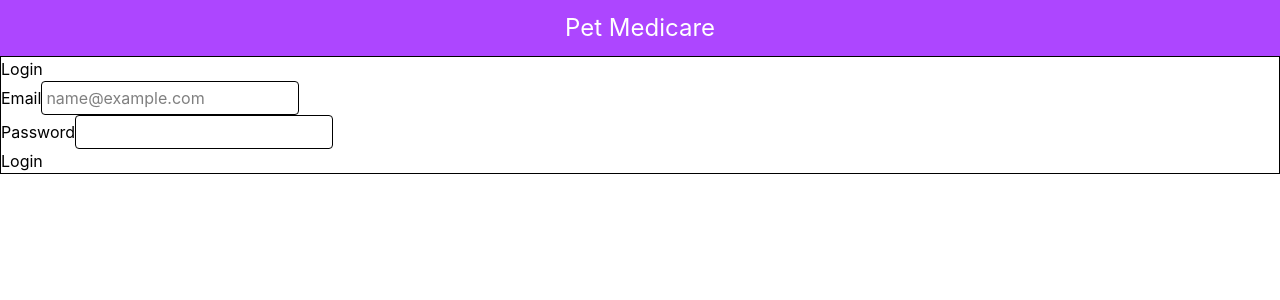
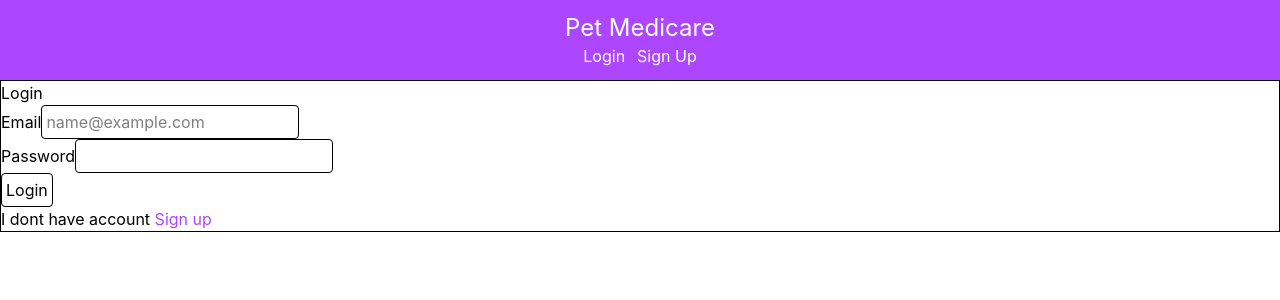
Before and after one commit to Titas-titas/PetsMedicare, a React (Vite) app in the folder front/: page /login in a window 1280 px wide. Shown: the top 300 px of the page. Built offline with nearby package versions, Linux system fonts and the light colour scheme; no server answers.

Commit message:
Added a working user login | added links

```diff
--- a/front/src/App.jsx
+++ b/front/src/App.jsx
@@ -3,20 +3,34 @@ import AllAppoitments from "./compoments/AllAppoitments.jsx";
 import EditAppoitments from "./compoments/EditAppoitment.jsx";
 import Home from "./compoments/Home.jsx";
 import Login from "./compoments/Login.jsx";
+import LogoutBtn from "./compoments/LogoutBtn.jsx";
+import ProtectedRoute from "./compoments/ProtectedRoute.jsx";
 import Signup from "./compoments/Signup.jsx";
 import { Routes, Route, Link } from "react-router";
+import { UserContext } from "./contexts/UserContext.jsx";
+import { useContext } from "react";
 
 function App() {
+    const { user } = useContext(UserContext);
 
     return(
         <>
-            <div className="text-white bg-purple-500 text-center p-3"><h1 className="text-2xl">Pet Medicare</h1></div>
+            <div className="text-white bg-purple-500 text-center p-3">
+                <h1 className="text-2xl">Pet Medicare</h1>
+                <div className="flex gap-3 justify-center">
+                    {user && <LogoutBtn/>}
+                    {!user && <>
+                        <Link to="/login">Login</Link>
+                        <Link to="/signup">Sign Up</Link>
+                    </>}
+                </div>
+            </div>
             <div>
                 <Routes>
                     <Route path="/" element={<Home/>}/>
                     <Route path="/appoitments/edit" element={<EditAppoitments/>}/>
                     <Route path="/appoitments/add" element={<AddAppoitments/>}/>
-                    <Route path="/appoitments" element={<AllAppoitments/>}/>
+                    <Route path="/appoitments" element={<ProtectedRoute><AllAppoitments/></ProtectedRoute>}/>
                     <Route path="/login" element={<Login/>}/>
                     <Route path="/signup" element={<Signup/>}/>
                 </Routes>
--- a/front/src/compoments/Login.jsx
+++ b/front/src/compoments/Login.jsx
@@ -1,12 +1,15 @@
 import axios from "axios";
-import { useState } from "react";
+import { useContext, useState } from "react";
 import { useForm } from "react-hook-form";
-import { useNavigate } from "react-router";
+import { Link, useNavigate } from "react-router";
+import { UserContext } from "../contexts/UserContext";
+import { handleErrors } from "../utils/errorhandling";
 
 const API_URL = import.meta.env.VITE_API_URL;
 
 function Login() {
     const [error, setError] = useState("");
+    const {setUser} = useContext(UserContext);
     const {register, handleSubmit, formState:{errors}} = useForm();
     const navigate = useNavigate();
 
@@ -14,9 +17,10 @@ function Login() {
         try {
             const response = await axios.post(`${API_URL}/users/login`, formdata, {withCredentials:true});
 
+            setUser(response.data.data);
             navigate("/appoitments");
         } catch (error) {
-            setError(error.message);
+            setError(handleErrors(error));
         }
     }
     return(
@@ -54,6 +58,11 @@ function Login() {
                 </div>
 
                 <button type="submit">Login</button>
+                <div>
+                    <p>
+                        I dont have account <Link to="/signup" className="text-purple-500 hover:text-purple-900">Sign up</Link>
+                    </p>
+                </div>
             </form>
         </>
     )
--- /dev/null
+++ b/front/src/compoments/LogoutBtn.jsx
@@ -0,0 +1,36 @@
+import { useContext, useState } from "react";
+import { UserContext } from "../contexts/UserContext.jsx";
+import { useNavigate } from "react-router";
+import axios from "axios";
+import { handleErrors } from "../utils/errorhandling.js";
+
+const API_URL = import.meta.env.VITE_API_URL;
+
+function LogoutBtn() {
+    const {setUser} = useContext(UserContext);
+    const [error, setError] = useState("");
+    const navigate = useNavigate();
+
+    const handleLogout = async () => {
+        try {
+            await axios.get(`${API_URL}/users/logout`, { withCredentials: true });
+
+            setUser(null)
+            navigate("/login")
+        } catch (error) {
+            setError(handleErrors(error));
+        }
+    }
+
+
+    return(
+        <>
+            <div className="text-red-500">{error}</div>
+            <button className="border-none" onClick={handleLogout}>
+                Logout
+            </button>
+        </>
+    )
+}
+
+export default LogoutBtn;
--- /dev/null
+++ b/front/src/compoments/ProtectedRoute.jsx
@@ -0,0 +1,11 @@
+import { UserContext } from "../contexts/UserContext.jsx";
+import { useContext } from "react";
+
+
+function ProtectedRoute({children}) {
+    const {user} = useContext(UserContext);
+
+    return user?children: "Please log in";
+}
+
+export default ProtectedRoute;
--- a/front/src/compoments/Signup.jsx
+++ b/front/src/compoments/Signup.jsx
@@ -1,6 +1,6 @@
 import { useState } from "react";
 import { useForm } from "react-hook-form"
-import { useNavigate } from "react-router";
+import { Link, useNavigate } from "react-router";
 import { handleErrors } from "../utils/errorhandling";
 import axios from "axios";
 
@@ -84,6 +84,11 @@ function Signup() {
                 </div>
 
                 <button type="submit">Create account</button>
+                <div>
+                    <p>
+                        I already have my account. <Link to="/login" className="text-purple-500 hover:text-purple-900">Log in</Link>
+                    </p>
+                </div>
             </form>
         </>
     )
--- /dev/null
+++ b/front/src/contexts/UserContext.jsx
@@ -0,0 +1,30 @@
+import axios from "axios";
+import { createContext, useEffect, useState } from "react";
+const API_URL = import.meta.env.VITE_API_URL;
+
+export const UserContext = createContext();
+
+export const UserContextProvider = ({children}) => {
+    const [user, setUser] = useState(null);
+
+    useEffect(() => {
+      const fetchAuthUser = async () => {
+        try {
+            const responses = await axios.get(`${API_URL}/users/me`, {
+                withCredentials:true,
+            });
+
+            setUser(responses.data.data);
+        } catch (error) {
+            console.log(error);
+        }
+      }
+      fetchAuthUser();
+    }, [])
+
+    return(
+        <UserContext value={{user, setUser}}>
+            {children}
+        </UserContext>
+    );
+}
--- a/front/src/index.css
+++ b/front/src/index.css
@@ -1,5 +1,5 @@
 @import "tailwindcss";
 
-input{
+input, button{
     @apply border rounded p-1;
 }
--- a/front/src/main.jsx
+++ b/front/src/main.jsx
@@ -3,11 +3,14 @@ import { createRoot } from 'react-dom/client'
 import { BrowserRouter } from "react-router";
 import './index.css'
 import App from './App.jsx'
+import { UserContextProvider } from './contexts/UserContext.jsx';
 
 createRoot(document.getElementById('root')).render(
   <StrictMode>
-    <BrowserRouter>
-      <App/>
-    </BrowserRouter>
+    <UserContextProvider>
+      <BrowserRouter>
+        <App/>
+      </BrowserRouter>
+    </UserContextProvider>
   </StrictMode>,
 )
```
